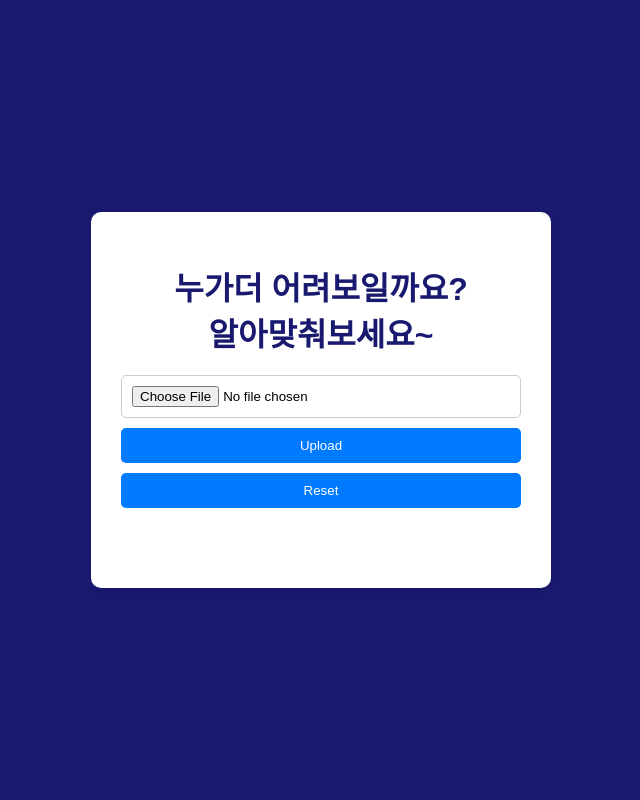
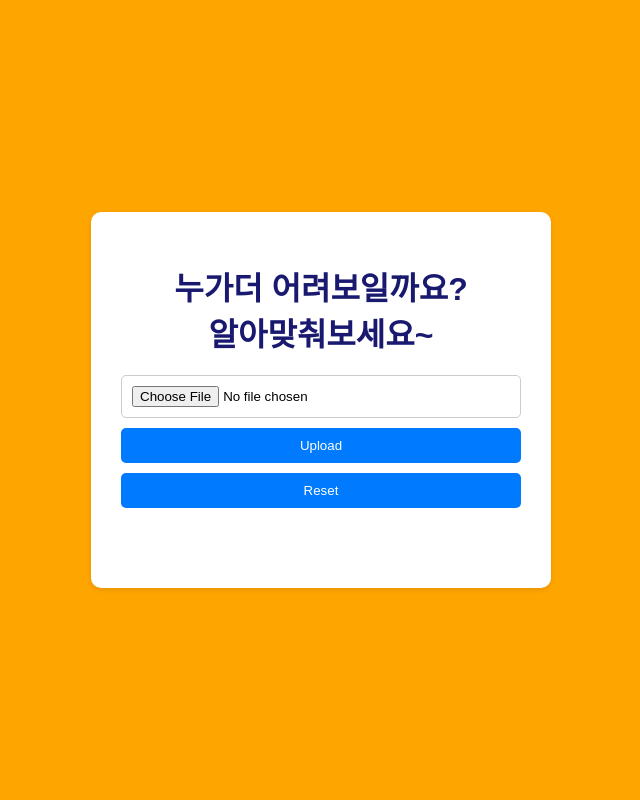
Before and after one commit to yhk338/face_converter, a Django app: page / in a window 1280 px wide. Shown: the whole page, without its empty margins (319-959 px from the left). Run offline with Django 5.2, Linux system fonts and the light colour scheme.

Commit message:
color change to orange

```diff
--- a/server/myapp/templates/upload.html
+++ b/server/myapp/templates/upload.html
@@ -5,7 +5,7 @@
     <style>
         body {
             font-family: sans-serif;
-            background-color: #191970;
+            background-color: orange;
             display: flex;
             justify-content: center;
             align-items: center;
```
